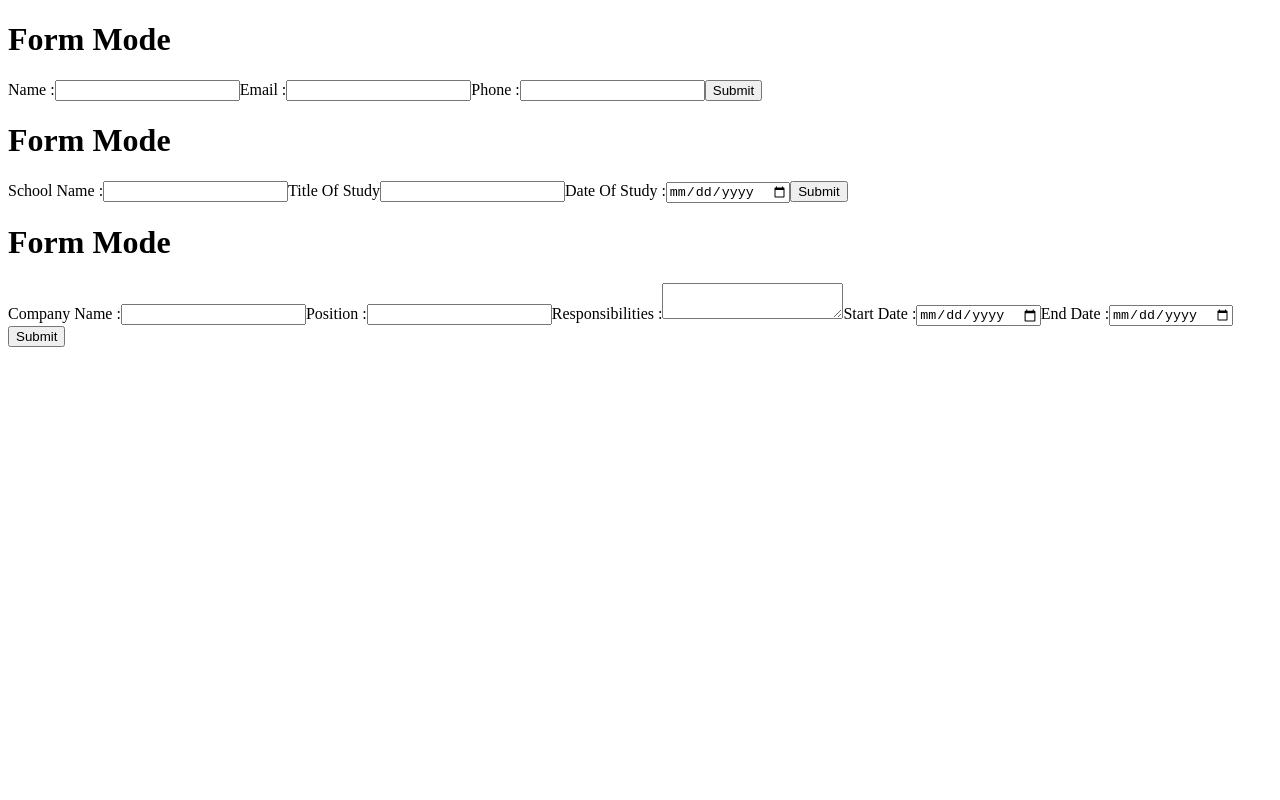
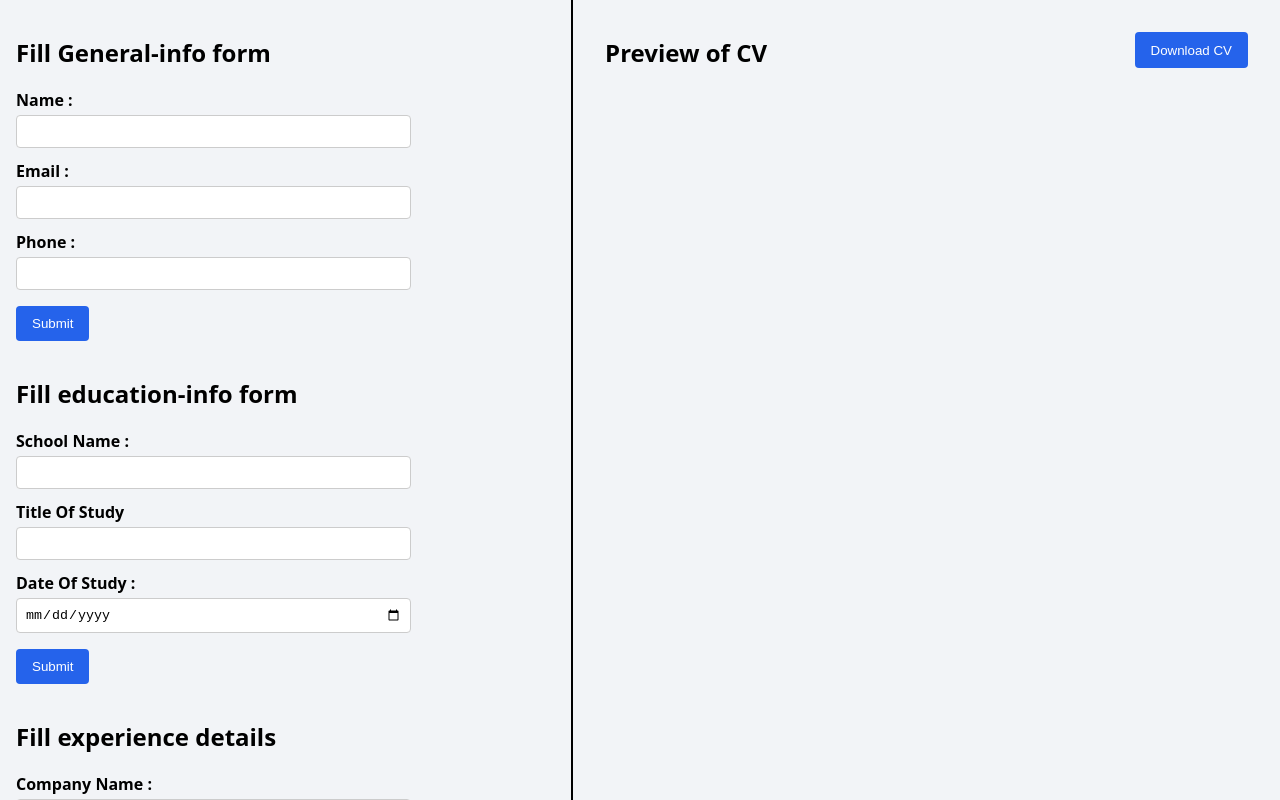
Before and after one commit to sanjeet2610/CV-Application, a React (Vite) app: page / in a window 1280 px wide. Shown: the top 800 px of the page. Built offline with nearby package versions, Linux system fonts and the light colour scheme.

Commit message:
Add styles and download function

```diff
--- a/src/App.jsx
+++ b/src/App.jsx
@@ -1,6 +1,7 @@
 import { useState } from "react";
 import LeftSection from "./components/leftSection";
 import RightSection from "./components/rightSection";
+import "./styles/app.css";
 
 export default function App() {
   const [generalInfo, setInfo] = useState({
@@ -102,7 +103,7 @@ export default function App() {
   };
 
   return (
-    <>
+    <div className="app">
       <LeftSection
         generalInfo={generalInfo}
         handleGeneralInfoSubmit={handleGeneralInfoSubmit}
@@ -122,6 +123,6 @@ export default function App() {
         educationInfo={educationInfo}
         experienceInfo={experienceInfo}
       ></RightSection>
-    </>
+    </div>
   );
 }
--- a/src/components/education.jsx
+++ b/src/components/education.jsx
@@ -6,18 +6,27 @@ export default function Education({
 }) {
   if (educationInfo.isSubmitted) {
     return (
-      <>
-        <h1>Display Mode</h1>
-        <p>School Name :{educationInfo.schoolName}</p>
-        <p>Title Of Study :{educationInfo.titleOfStudy}</p>
-        <p>Date Of Study :{educationInfo.dateOfStudy}</p>
+      <div>
+        <h2>Education-info submitted ...</h2>
+        <p>
+          <strong>School Name :</strong>
+          {educationInfo.schoolName}
+        </p>
+        <p>
+          <strong>Title Of Study :</strong>
+          {educationInfo.titleOfStudy}
+        </p>
+        <p>
+          <strong>Date Of Study :</strong>
+          {educationInfo.dateOfStudy}
+        </p>
         <button onClick={handleEducationalInfoEdit}>Edit</button>
-      </>
+      </div>
     );
   } else {
     return (
-      <>
-        <h1>Form Mode</h1>
+      <div>
+        <h2>Fill education-info form</h2>
         <form onSubmit={handleEducationalInfoSubmit}>
           <label htmlFor="schoolName">School Name :</label>
           <input
@@ -51,7 +60,7 @@ export default function Education({
           />
           <button type="submit">Submit</button>
         </form>
-      </>
+      </div>
     );
   }
 }
--- a/src/components/experience.jsx
+++ b/src/components/experience.jsx
@@ -6,20 +6,35 @@ export default function Experience({
 }) {
   if (experienceInfo.isSubmitted) {
     return (
-      <>
-        <h1>Display Mode</h1>
-        <p>Company Name : {experienceInfo.companyName}</p>
-        <p>Position :{experienceInfo.positionTitle}</p>
-        <p>Responsibilities :{experienceInfo.responsibilities}</p>
-        <p>Start Date :{experienceInfo.startDate}</p>
-        <p>End Date :{experienceInfo.endDate}</p>
+      <div>
+        <h2>Experience form submitted ...</h2>
+        <p>
+          <strong>Company Name : </strong>
+          {experienceInfo.companyName}
+        </p>
+        <p>
+          <strong>Position :</strong>
+          {experienceInfo.positionTitle}
+        </p>
+        <p>
+          <strong>Responsibilities :</strong>
+          {experienceInfo.responsibilities}
+        </p>
+        <p>
+          <strong>Start Date :</strong>
+          {experienceInfo.startDate}
+        </p>
+        <p>
+          <strong>End Date :</strong>
+          {experienceInfo.endDate}
+        </p>
         <button onClick={handleExperienceInfoEdit}>Edit</button>
-      </>
+      </div>
     );
   } else {
     return (
-      <>
-        <h1>Form Mode</h1>
+      <div>
+        <h2>Fill experience details</h2>
         <form onSubmit={handleExperienceInfoSubmit}>
           <label htmlFor="company">Company Name :</label>
           <input
@@ -76,7 +91,7 @@ export default function Experience({
           />
           <button type="submit">Submit</button>
         </form>
-      </>
+      </div>
     );
   }
 }
--- a/src/components/generalInfo.jsx
+++ b/src/components/generalInfo.jsx
@@ -6,18 +6,27 @@ export default function GeneralInfo({
 }) {
   if (generalInfo.isSubmitted) {
     return (
-      <>
-        <h1>DisplayMode</h1>
-        <p>Name :{generalInfo.name}</p>
-        <p>Email :{generalInfo.email}</p>
-        <p>Phone No:{generalInfo.phone}</p>
+      <div className="general-display">
+        <h2>General-info form submitted ...</h2>
+        <p>
+          <strong>Name :</strong>
+          {generalInfo.name}
+        </p>
+        <p>
+          <strong>Email :</strong>
+          {generalInfo.email}
+        </p>
+        <p>
+          <strong>Phone No:</strong>
+          {generalInfo.phone}
+        </p>
         <button onClick={handleGeneralInfoEdit}>Edit</button>
-      </>
+      </div>
     );
   } else {
     return (
-      <>
-        <h1>Form Mode</h1>
+      <div>
+        <h2>Fill General-info form</h2>
         <form onSubmit={handleGeneralInfoSubmit}>
           <label htmlFor="name">Name :</label>
           <input
@@ -54,7 +63,7 @@ export default function GeneralInfo({
           />
           <button type="submit">Submit</button>
         </form>
-      </>
+      </div>
     );
   }
 }
--- a/src/components/leftSection.jsx
+++ b/src/components/leftSection.jsx
@@ -1,10 +1,11 @@
 import GeneralInfo from "./generalInfo";
 import Education from "./education";
 import Experience from "./experience";
+import "../styles/leftSection.css";
 export default function LeftSection(props) {
-  console.log(props)
+  console.log(props);
   return (
-    <>
+    <div className="left-section">
       <GeneralInfo
         generalInfo={props.generalInfo}
         handleGeneralInfoSubmit={props.handleGeneralInfoSubmit}
@@ -18,11 +19,11 @@ export default function LeftSection(props) {
         handleEducationalInfoEdit={props.handleEducationalInfoEdit}
       ></Education>
       <Experience
-        experienceInfo = {props.experienceInfo}
-        handleExperienceInfoChange = {props.handleExperienceInfoChange}
-        handleExperienceInfoEdit = {props.handleExperienceInfoEdit}
-        handleExperienceInfoSubmit = {props.handleExperienceInfoSubmit}
+        experienceInfo={props.experienceInfo}
+        handleExperienceInfoChange={props.handleExperienceInfoChange}
+        handleExperienceInfoEdit={props.handleExperienceInfoEdit}
+        handleExperienceInfoSubmit={props.handleExperienceInfoSubmit}
       ></Experience>
-    </>
+    </div>
   );
 }
--- a/src/components/rightSection.jsx
+++ b/src/components/rightSection.jsx
@@ -1,4 +1,5 @@
 import { format } from "date-fns";
+import "../styles/rightSection.css";
 
 function formatDate(dateString) {
   if (!dateString) return "";
@@ -11,22 +12,30 @@ export default function RightSection({
   experienceInfo,
 }) {
   return (
-    <>
+    <div className="right-section">
+      <div className="extra-info">
+        <h2>Preview of CV</h2>
+        <button onClick={() => window.print()}>Download CV</button>
+      </div>
+
       {generalInfo.isSubmitted && (
-        <div>
-          <h2>Personal Info</h2>
-          <h3>{generalInfo.name}</h3>
+        <div className="right-general">
+          <h2>{generalInfo.name}</h2>
+          <div className="mail-phone">
             <p>
+              <strong>Email :</strong>
               <a href={`mailto:${generalInfo.email}`}>{generalInfo.email}</a>
             </p>
             <p>
+              <strong>Phone :</strong>
               <a href={`tel:${generalInfo.phone}`}>{generalInfo.phone}</a>
             </p>
+          </div>
         </div>
       )}
 
       {educationInfo.isSubmitted && (
-        <div>
+        <div className="right-edu">
           <h2>Educational Details</h2>
           <h3>{educationInfo.schoolName}</h3>
           <h4>{educationInfo.titleOfStudy}</h4>
@@ -35,17 +44,19 @@ export default function RightSection({
       )}
 
       {experienceInfo.isSubmitted && (
-        <div>
+        <div className="right-exp">
           <h2>Experience Info</h2>
           <h3>{experienceInfo.companyName}</h3>
           <h4>{experienceInfo.positionTitle}</h4>
           <p>{experienceInfo.responsibilities}</p>
+          {experienceInfo.startDate && experienceInfo.endDate && (
             <p>
               {formatDate(experienceInfo.startDate)} –{" "}
               {formatDate(experienceInfo.endDate)}
             </p>
+          )}
         </div>
       )}
-    </>
+    </div>
   );
 }
--- a/src/index.css
+++ b/src/index.css
@@ -0,0 +1,16 @@
+body {
+  margin: 0;
+  padding: 0;
+  font-family:
+    system-ui,
+    -apple-system,
+    BlinkMacSystemFont,
+    "Segoe UI",
+    Roboto,
+    Oxygen,
+    Ubuntu,
+    Cantarell,
+    "Open Sans",
+    "Helvetica Neue",
+    sans-serif;
+}
--- /dev/null
+++ b/src/styles/app.css
@@ -0,0 +1,44 @@
+.app {
+  display: flex;
+  padding: none;
+  min-height: 100vh;
+  background-color: #f2f4f7;
+}
+
+label {
+  display: block;
+  font-weight: 600;
+  margin-top: 12px;
+}
+
+input,
+textarea {
+  width: 70%;
+  padding: 8px;
+  margin-top: 4px;
+  border: 1px solid #ccc;
+  border-radius: 4px;
+}
+
+textarea {
+  resize: vertical;
+}
+
+button {
+  display: block;
+  margin-top: 16px;
+  padding: 10px 16px;
+  background-color: #2563eb;
+  color: white;
+  border: none;
+  border-radius: 4px;
+  cursor: pointer;
+}
+
+button:hover {
+  background-color: #1e4fd6;
+}
+p {
+  font-size: 1.1rem;
+  line-height: 1.5;
+}
--- /dev/null
+++ b/src/styles/leftSection.css
@@ -0,0 +1,7 @@
+.left-section {
+  display: flex;
+  flex-direction: column;
+  gap: 1rem;
+  padding: 1rem;
+  width: 45vw;
+}
--- /dev/null
+++ b/src/styles/rightSection.css
@@ -0,0 +1,63 @@
+.right-section {
+  display: flex;
+  flex-direction: column;
+  width: 55vw;
+  padding: 1rem;
+  padding-left: 2rem;
+  border-left: 2px solid black;
+}
+
+.right-section h1 {
+  text-align: center;
+}
+
+.right-general {
+  display: flex;
+  flex-direction: column;
+  border-bottom: 2px solid black;
+}
+
+.mail-phone {
+  display: flex;
+  gap: 2rem;
+}
+
+.right-general h2 {
+  padding: 0;
+  margin: 0;
+}
+
+.right-edu {
+  border-bottom: 2px solid black;
+}
+
+.right-section .extra-info {
+  margin-bottom: 1rem;
+  display: flex;
+  justify-content: space-between;
+}
+
+.right-section .extra-info button {
+  height: 50%;
+  margin-right: 1rem;
+}
+
+@media print {
+  body {
+    background: white;
+  }
+
+  .left-section {
+    display: none;
+  }
+
+  .right-section {
+    width: 100%;
+    box-shadow: none;
+    border: none;
+  }
+
+  .extra-info {
+    display: none !important;
+  }
+}
```
Lines whose indentation alone changed are shown as unchanged.
